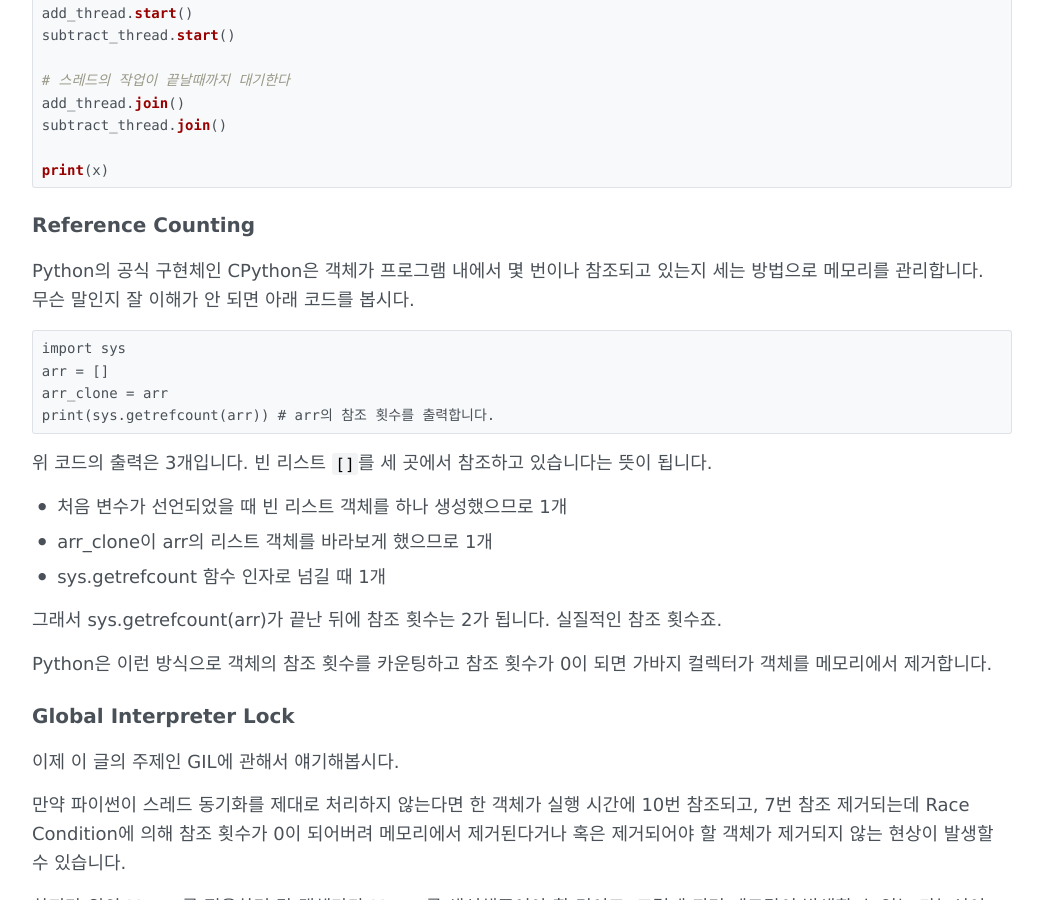
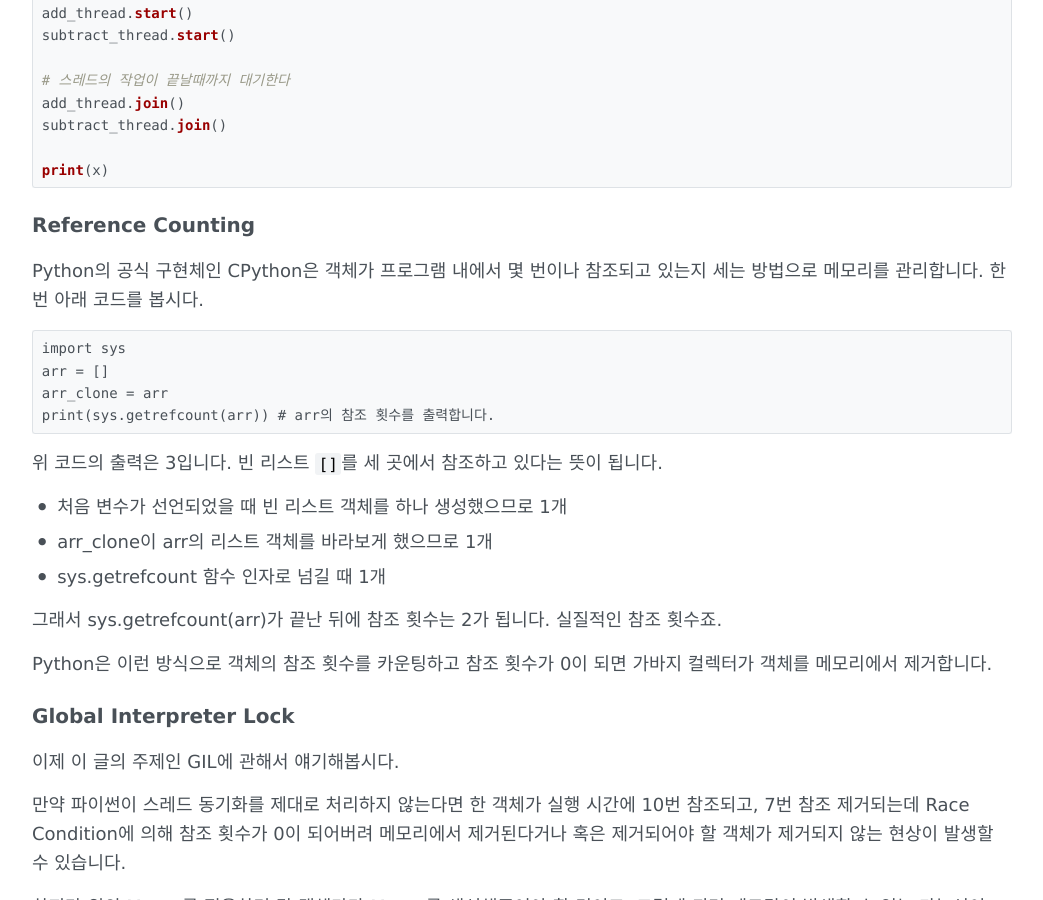
Before and after one commit to blurfx/xo.dev, a Jekyll site: the page built from _posts/2019-05-31-python-gil.md, in a window 1280 px wide and 900 px high, scrolled down 2853 px. Shown: the whole window, without its empty margins (118-1161 px from the left). Built offline with Jekyll 4.4.1, drawn with Linux system fonts in a browser that asks for light colours; comment, search, counter and statistics services are not loaded.

Commit message:
:pencil2: fix typo

````diff
--- a/_posts/2019-05-31-python-gil.md
+++ b/_posts/2019-05-31-python-gil.md
@@ -120,7 +120,7 @@ print(x)
 
 ## Reference Counting
 
-Python의 공식 구현체인 CPython은 객체가 프로그램 내에서 몇 번이나 참조되고 있는지 세는 방법으로 메모리를 관리합니다. 무슨 말인지 잘 이해가 안 되면 아래 코드를 봅시다.
+Python의 공식 구현체인 CPython은 객체가 프로그램 내에서 몇 번이나 참조되고 있는지 세는 방법으로 메모리를 관리합니다. 한 번 아래 코드를 봅시다.
 
 ```
 import sys
@@ -129,7 +129,7 @@ arr_clone = arr
 print(sys.getrefcount(arr)) # arr의 참조 횟수를 출력합니다.
 ```
 
-위 코드의 출력은 3개입니다. 빈 리스트 `[]`를 세 곳에서 참조하고 있습니다는 뜻이 됩니다.
+위 코드의 출력은 3입니다. 빈 리스트 `[]`를 세 곳에서 참조하고 있다는 뜻이 됩니다.
 - 처음 변수가 선언되었을 때 빈 리스트 객체를 하나 생성했으므로 1개
 - arr_clone이 arr의 리스트 객체를 바라보게 했으므로 1개
 - sys.getrefcount 함수 인자로 넘길 때 1개
````
